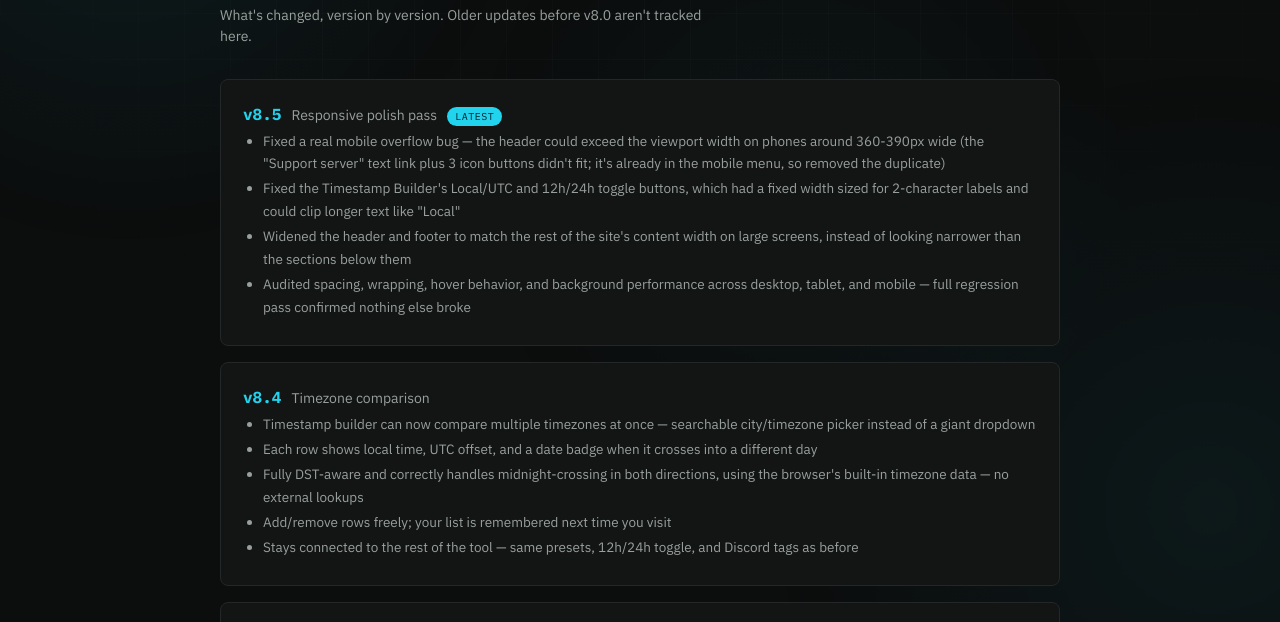
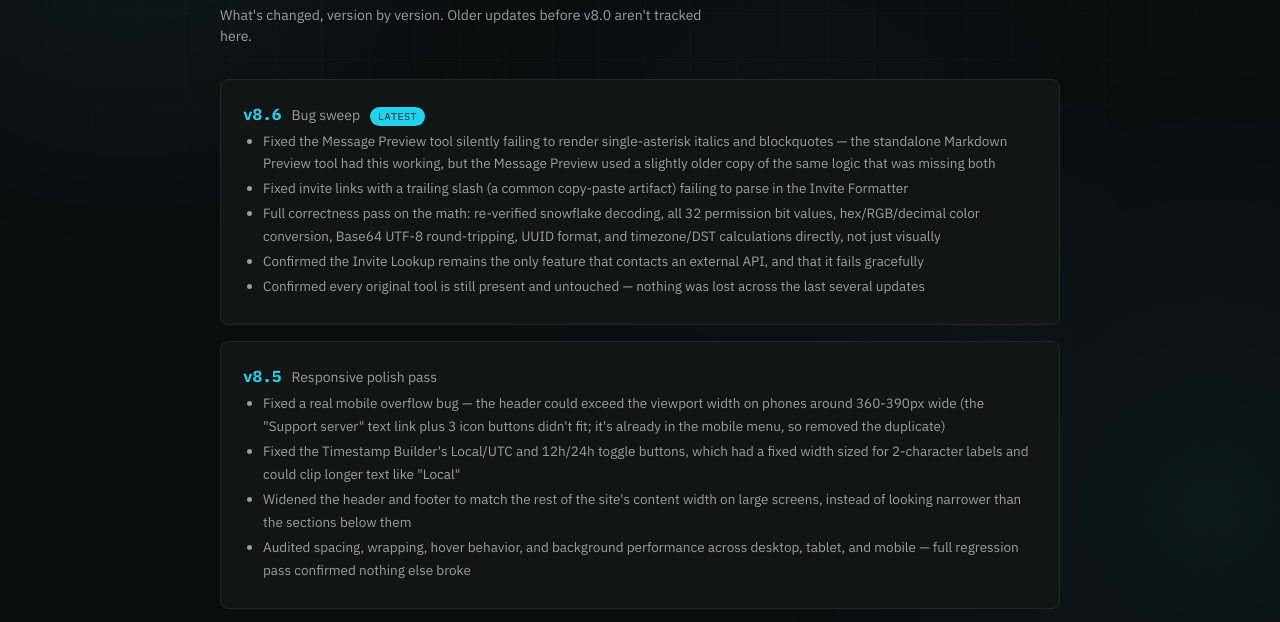
Before and after one commit to Luka1756/Lukas_Utils, a plain HTML site: page changelog.html in a window 1280 px wide. Shown: the part 171-793 px from the top of the page. Drawn offline with Linux system fonts and the light colour scheme.

Commit message:
Add files via upload

```diff
--- a/changelog.html
+++ b/changelog.html
@@ -55,9 +55,23 @@
 
   <div class="version-entry">
     <div class="version-head">
+      <span class="version-number">v8.6</span>
+      <span class="version-tag">Bug sweep</span>
+      <span class="version-latest">Latest</span>
+    </div>
+    <ul class="version-list">
+      <li>Fixed the Message Preview tool silently failing to render single-asterisk italics and blockquotes — the standalone Markdown Preview tool had this working, but the Message Preview used a slightly older copy of the same logic that was missing both</li>
+      <li>Fixed invite links with a trailing slash (a common copy-paste artifact) failing to parse in the Invite Formatter</li>
+      <li>Full correctness pass on the math: re-verified snowflake decoding, all 32 permission bit values, hex/RGB/decimal color conversion, Base64 UTF-8 round-tripping, UUID format, and timezone/DST calculations directly, not just visually</li>
+      <li>Confirmed the Invite Lookup remains the only feature that contacts an external API, and that it fails gracefully</li>
+      <li>Confirmed every original tool is still present and untouched — nothing was lost across the last several updates</li>
+    </ul>
+  </div>
+
+  <div class="version-entry">
+    <div class="version-head">
       <span class="version-number">v8.5</span>
       <span class="version-tag">Responsive polish pass</span>
-      <span class="version-latest">Latest</span>
     </div>
     <ul class="version-list">
       <li>Fixed a real mobile overflow bug — the header could exceed the viewport width on phones around 360-390px wide (the "Support server" text link plus 3 icon buttons didn't fit; it's already in the mobile menu, so removed the duplicate)</li>
--- a/script.js
+++ b/script.js
@@ -1397,7 +1397,9 @@
     html = html.replace(/\*\*(.+?)\*\*/g, '<strong>$1</strong>');
     html = html.replace(/__(.+?)__/g, '<u>$1</u>');
     html = html.replace(/~~(.+?)~~/g, '<del>$1</del>');
+    html = html.replace(/(^|[^*])\*(?!\*)(.+?)\*(?!\*)/g, '$1<em>$2</em>');
     html = html.replace(/\|\|(.+?)\|\|/g, '<span class="spoiler" data-spoiler>$1</span>');
+    html = html.replace(/^&gt;\s?(.*)$/gm, '<blockquote>$1</blockquote>');
     html = html.replace(/\n/g, '<br>');
     return html;
   }
@@ -1422,7 +1424,7 @@
   const inviteInput = document.getElementById('invite-input');
   const inviteOutput = document.getElementById('invite-output');
   function extractInviteCode(raw){
-    const trimmed = raw.trim();
+    const trimmed = raw.trim().replace(/\/+$/, '');
     const match = trimmed.match(/(?:discord\.gg\/|discord(?:app)?\.com\/invite\/)?([\w-]{2,32})$/);
     return match ? match[1] : null;
   }
```
